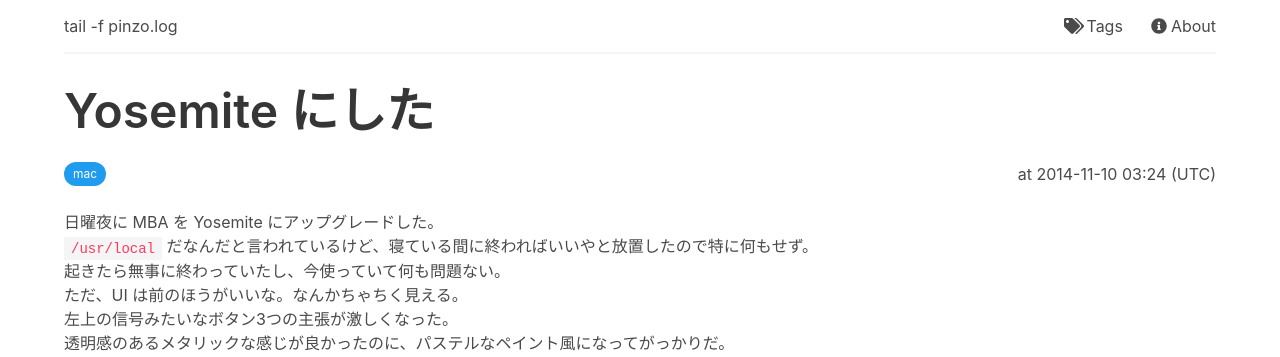
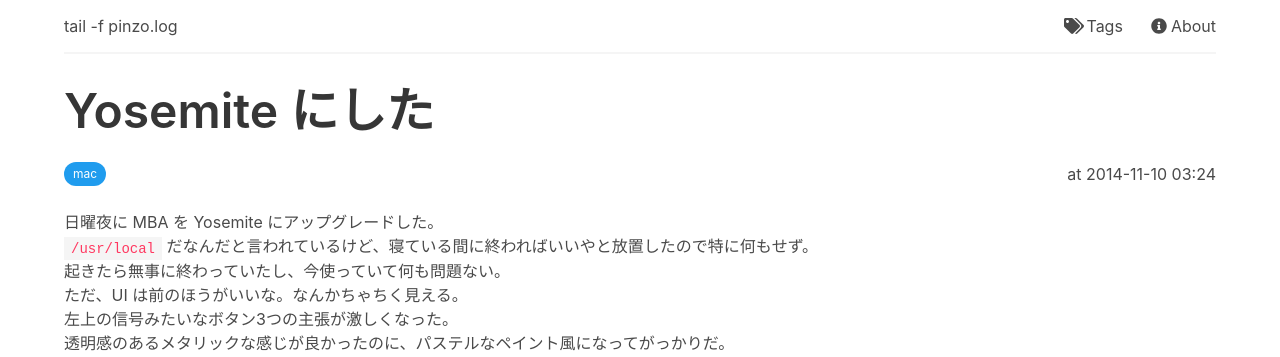
Before and after one commit to pinzolo/pinzolo.github.io, a Jekyll site: the page built from _posts/2014-11-10-upgrade-to-yosemite.md, in a window 1280 px wide. Shown: the top 357 px of the page. Built offline with Jekyll 4.4.1, drawn with Linux system fonts in a browser that asks for light colours; nearby versions of some CDN libraries.

```diff
--- a/_includes/head.html
+++ b/_includes/head.html
@@ -6,6 +6,8 @@
 <script src="https://cdn.jsdelivr.net/npm/axios"></script>
 <script src="https://cdn.jsdelivr.net/npm/vue@2"></script>
 {% endif %}
+<script src="https://cdn.jsdelivr.net/npm/dayjs"></script>
+<script src="https://cdn.jsdelivr.net/npm/dayjs/locale/ja.js"></script>
 
 <!-- SEO -->
 {% seo %}
--- a/_includes/posts.html
+++ b/_includes/posts.html
@@ -2,8 +2,8 @@
   {% for post in include.posts %}
   <div class="column is-4">
     <div class="box">
-      <p class="post-time" data-post-date="{{ post.date | date_to_xmlschema }}">
-        {{ post.date | in_time_zone: "Asia/Tokyo" | date: "%Y-%m-%d (%Z)" }}
+      <p class="post-time" data-post-time="{{ post.date | date_to_xmlschema }}" data-time-format="YYYY-MM-DD">
+        {{ post.date | date: "%Y-%m-%d (%Z)" }}
       </p>
       <p class="title is-4">
         <a href="{{ post.url }}">{{ post.title }}</a>
--- a/_layouts/post.html
+++ b/_layouts/post.html
@@ -5,8 +5,9 @@ layout: default
 <main class="main-content container">
   <article class="post-entry">
     <h1 class="title is-1 post-title">{{ page.title }}</h1>
-    <p class="post-time is-pulled-right" data-post-date="{{ page.date | date_to_xmlschema }}">
-      at {{ page.date | in_time_zone: "Asia/Tokyo" | date: '%Y-%m-%d %H:%M (%Z)' }}
+    <p class="post-time is-pulled-right" data-post-time="{{ page.date | date_to_xmlschema }}"
+      data-time-format="[at] YYYY-MM-DD HH:mm">
+      at {{ page.date | date: '%Y-%m-%d %H:%M (%Z)' }}
     </p>
     {% include tags.html tags=page.tags %}
     <div class="post-content">
--- a/assets/js/script.js
+++ b/assets/js/script.js
@@ -22,4 +22,10 @@ document.addEventListener("DOMContentLoaded", () => {
       false
     );
   });
+
+  dayjs.locale("ja");
+  var postTimeElms = document.querySelectorAll(".post-time");
+  postTimeElms.forEach(el => {
+    el.innerHTML = dayjs(el.dataset["postTime"]).format(el.dataset["timeFormat"]);
+  });
 });
```
